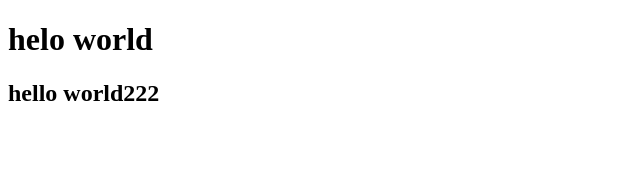
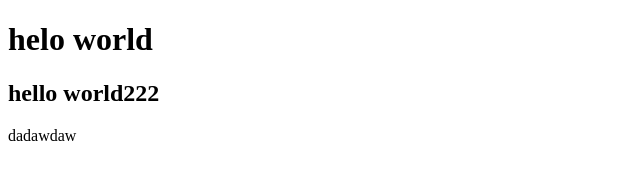
Before and after one commit to shakhriyor080/Test, a plain HTML site: page index.html in a window 1280 px wide. Shown: the full height of the page, 0-640 px from the left. Drawn offline with Linux system fonts and the light colour scheme.

Commit message:
10 qatorga uzgartirdim

```diff
--- a/index.html
+++ b/index.html
@@ -8,5 +8,6 @@
 <body>
     <h1>helo world</h1>
     <h2>hello world222</h2>
+    dadawdaw
 </body>
 </html>
```
